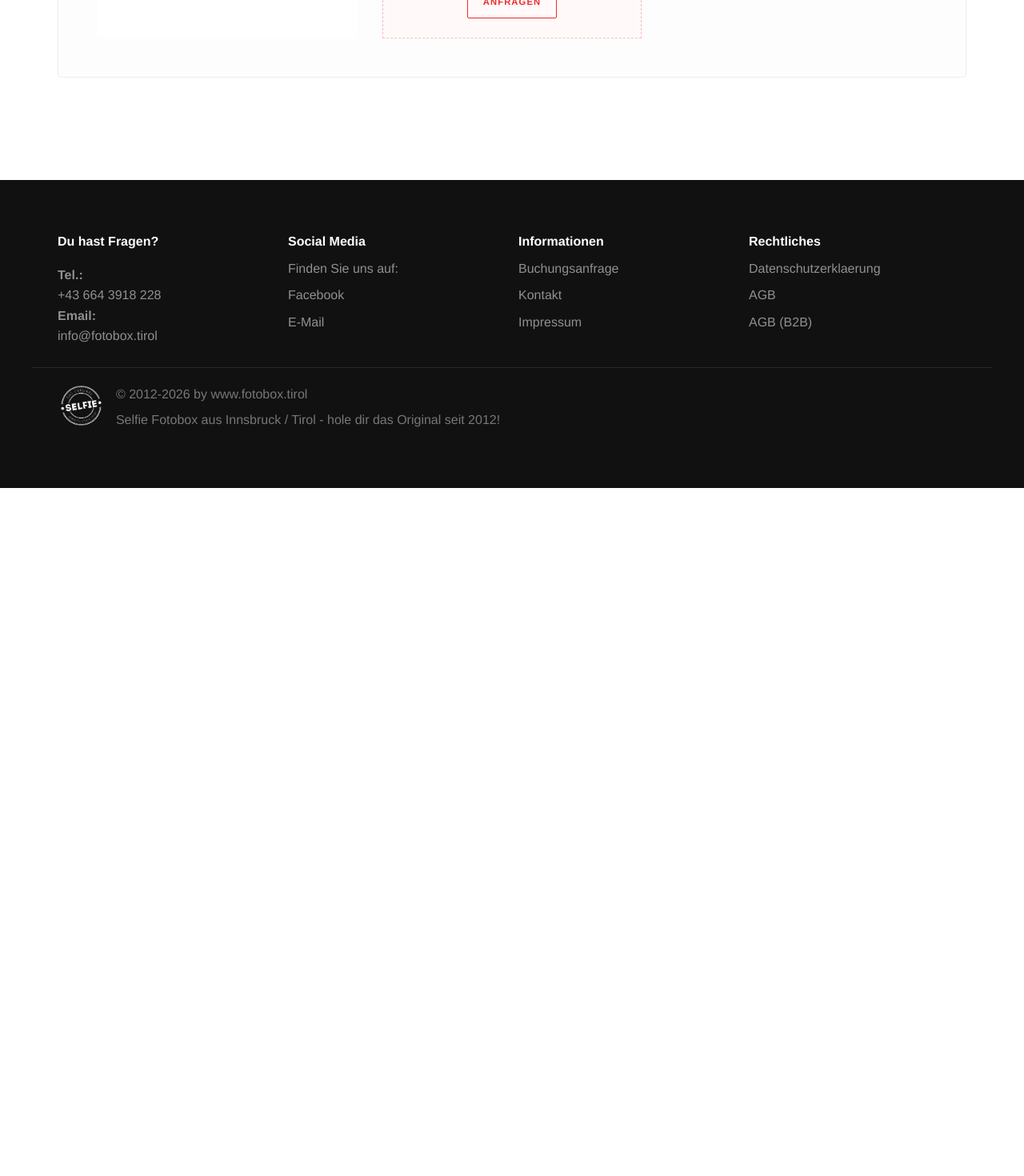
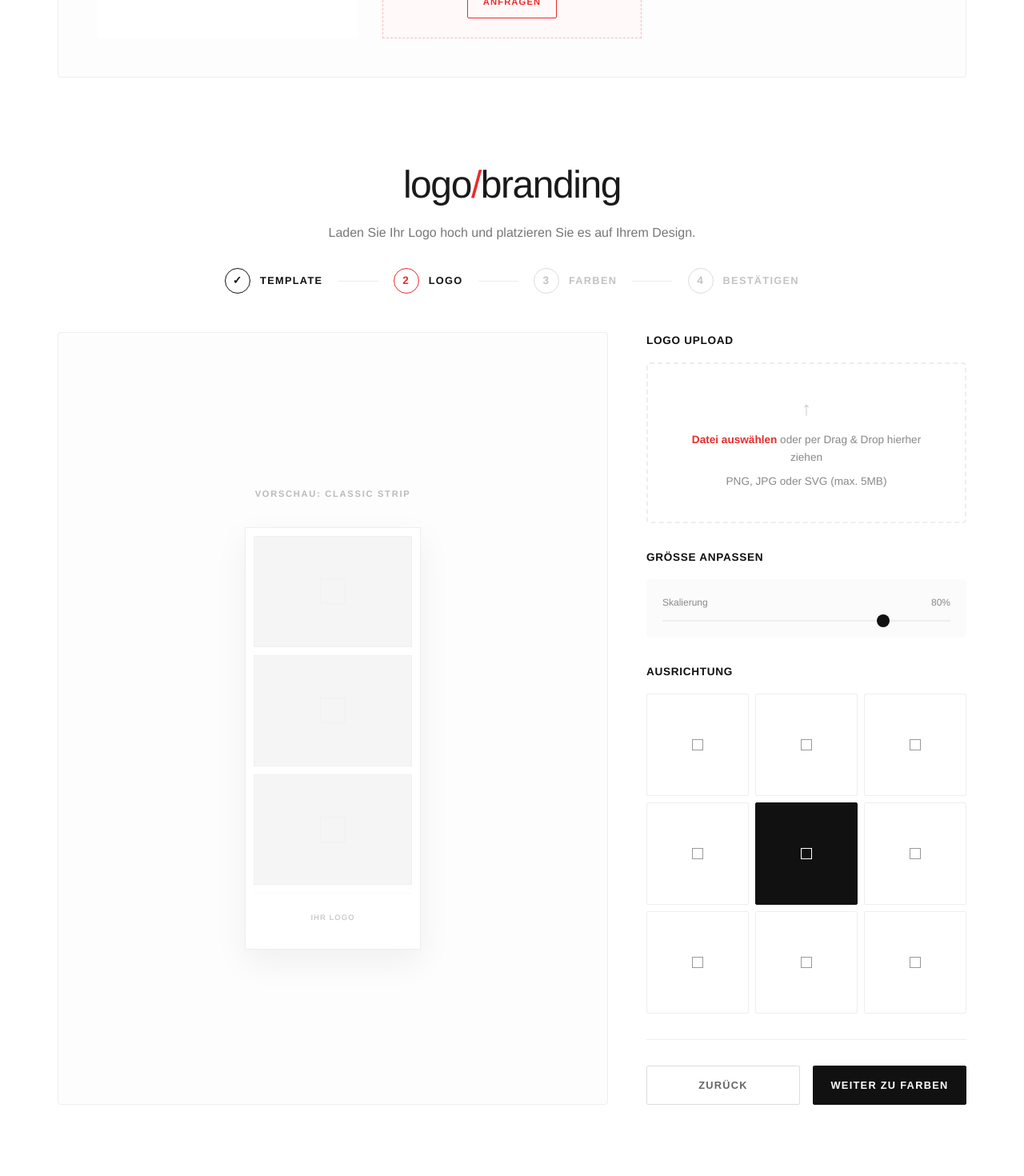
Before and after one commit to Blitzi9188/fotobox.tirol, a Next.js app: page /vorlagen-test in a window 1280 px wide. Shown: the part 1860-3330 px from the top of the page at 80% size. Before the commit the page ends 2470 px from the top, so only its background shows below. Built offline with nearby package versions, Linux system fonts and the light colour scheme.

Commit message:
Add logo branding step to template test page

```diff
--- a/src/app/globals.css
+++ b/src/app/globals.css
@@ -2553,6 +2553,10 @@ footer {
   color: #111111;
 }
 
+.templates-test-step.completed {
+  color: #111111;
+}
+
 .templates-test-step-num {
   width: 32px;
   height: 32px;
@@ -2568,6 +2572,11 @@ footer {
 .templates-test-step.active .templates-test-step-num {
   border-color: var(--c-accent);
   color: var(--c-accent);
+}
+
+.templates-test-step.completed .templates-test-step-num {
+  border-color: #111111;
+  color: #111111;
 }
 
 .templates-test-line {
@@ -2869,6 +2878,268 @@ footer {
   text-decoration: none;
 }
 
+.templates-logo-test-section {
+  padding-top: 3rem;
+}
+
+.templates-logo-test-header {
+  padding: 1rem 0 2rem;
+  text-align: center;
+}
+
+.templates-logo-test-header h2 {
+  font-size: clamp(2.2rem, 4.5vw, 3rem);
+  margin-bottom: 0.5rem;
+  font-weight: 400;
+  letter-spacing: -0.03em;
+}
+
+.templates-logo-test-header p {
+  color: var(--c-text-light);
+  margin-bottom: 0;
+}
+
+.templates-logo-editor-grid {
+  display: grid;
+  grid-template-columns: minmax(0, 1fr) 400px;
+  gap: 3rem;
+  margin-bottom: 4rem;
+  min-height: 600px;
+}
+
+.templates-logo-preview-area {
+  background: #fdfdfd;
+  border: 1px solid #eeeeee;
+  border-radius: 4px;
+  display: flex;
+  flex-direction: column;
+  align-items: center;
+  justify-content: center;
+  padding: 4rem;
+}
+
+.templates-logo-preview-label {
+  font-size: 0.7rem;
+  font-weight: 700;
+  text-transform: uppercase;
+  letter-spacing: 0.15em;
+  color: #bbbbbb;
+  margin-bottom: 2rem;
+}
+
+.templates-logo-strip-preview {
+  width: 220px;
+  aspect-ratio: 1 / 2.4;
+  background: #ffffff;
+  box-shadow: 0 15px 40px rgba(0, 0, 0, 0.06);
+  border: 1px solid #eeeeee;
+  display: flex;
+  flex-direction: column;
+  padding: 10px;
+  gap: 10px;
+}
+
+.templates-logo-photo-placeholder {
+  flex: 1;
+  background: #f5f5f5;
+  border: 1px solid #f0f0f0;
+  display: flex;
+  align-items: center;
+  justify-content: center;
+}
+
+.templates-logo-photo-icon {
+  width: 32px;
+  height: 32px;
+  border: 1px solid rgba(0, 0, 0, 0.08);
+  opacity: 0.2;
+}
+
+.templates-logo-display-zone {
+  height: 60px;
+  border-top: 1px solid #f9f9f9;
+  display: flex;
+  align-items: center;
+  justify-content: center;
+  overflow: hidden;
+}
+
+.templates-logo-placeholder-text {
+  color: #cccccc;
+  font-size: 0.6rem;
+  letter-spacing: 0.1em;
+  font-weight: 700;
+}
+
+.templates-logo-controls-panel {
+  display: flex;
+  flex-direction: column;
+  gap: 2rem;
+}
+
+.templates-logo-control-group {
+  display: flex;
+  flex-direction: column;
+  gap: 1rem;
+}
+
+.templates-logo-control-label {
+  font-size: 0.85rem;
+  font-weight: 700;
+  text-transform: uppercase;
+  letter-spacing: 0.05em;
+  color: #111111;
+}
+
+.templates-logo-upload-box {
+  border: 2px dashed #eeeeee;
+  border-radius: 4px;
+  padding: 2.5rem;
+  text-align: center;
+  transition: all 0.2s ease;
+  cursor: pointer;
+}
+
+.templates-logo-upload-box:hover {
+  border-color: var(--c-accent);
+  background: #fff9f9;
+}
+
+.templates-logo-upload-icon {
+  width: 32px;
+  height: 32px;
+  margin: 0 auto 0.75rem;
+  color: #cccccc;
+  font-size: 1.5rem;
+  line-height: 32px;
+}
+
+.templates-logo-upload-box p {
+  margin: 0;
+  font-size: 0.85rem;
+  color: #888888;
+}
+
+.templates-logo-upload-box p span {
+  color: var(--c-accent);
+  font-weight: 600;
+}
+
+.templates-logo-upload-hint {
+  font-size: 0.7rem;
+  margin-top: 0.5rem !important;
+}
+
+.templates-logo-setting-row {
+  display: flex;
+  flex-direction: column;
+  gap: 0.75rem;
+  padding: 1.25rem;
+  background: #fbfbfb;
+  border-radius: 4px;
+}
+
+.templates-logo-setting-head {
+  display: flex;
+  justify-content: space-between;
+  font-size: 0.75rem;
+  color: #888888;
+}
+
+.templates-logo-range-slider {
+  -webkit-appearance: none;
+  appearance: none;
+  width: 100%;
+  height: 2px;
+  background: #eeeeee;
+  outline: none;
+}
+
+.templates-logo-range-slider::-webkit-slider-thumb {
+  -webkit-appearance: none;
+  appearance: none;
+  width: 16px;
+  height: 16px;
+  border-radius: 50%;
+  background: #111111;
+  cursor: pointer;
+}
+
+.templates-logo-position-grid {
+  display: grid;
+  grid-template-columns: repeat(3, 1fr);
+  gap: 0.5rem;
+}
+
+.templates-logo-pos-btn {
+  aspect-ratio: 1;
+  border: 1px solid #eeeeee;
+  background: #ffffff;
+  border-radius: 2px;
+  display: flex;
+  align-items: center;
+  justify-content: center;
+  cursor: pointer;
+}
+
+.templates-logo-pos-btn span {
+  width: 14px;
+  height: 14px;
+  border: 1px solid currentColor;
+  color: #999999;
+}
+
+.templates-logo-pos-btn.active {
+  border-color: #111111;
+  background: #111111;
+}
+
+.templates-logo-pos-btn.active span {
+  color: #ffffff;
+}
+
+.templates-logo-actions-footer {
+  margin-top: auto;
+  display: flex;
+  gap: 1rem;
+  padding-top: 2rem;
+  border-top: 1px solid #eeeeee;
+}
+
+.templates-logo-btn {
+  flex: 1;
+  padding: 1rem;
+  border-radius: 2px;
+  font-size: 0.8rem;
+  font-weight: 700;
+  text-transform: uppercase;
+  letter-spacing: 0.1em;
+  cursor: pointer;
+  transition: all 0.2s ease;
+}
+
+.templates-logo-btn-secondary {
+  background: #ffffff;
+  border: 1px solid #dddddd;
+  color: #666666;
+}
+
+.templates-logo-btn-secondary:hover {
+  border-color: #111111;
+  color: #111111;
+}
+
+.templates-logo-btn-primary {
+  background: #111111;
+  border: 1px solid #111111;
+  color: #ffffff;
+}
+
+.templates-logo-btn-primary:hover {
+  background: var(--c-accent);
+  border-color: var(--c-accent);
+}
+
 @media (max-width: 900px) {
   .templates-test-gallery {
     padding: 1.5rem;
@@ -2882,6 +3153,10 @@ footer {
   .templates-test-line {
     display: none;
   }
+
+  .templates-logo-editor-grid {
+    grid-template-columns: 1fr;
+  }
 }
 
 @media (max-width: 640px) {
--- a/src/app/vorlagen-test/page.tsx
+++ b/src/app/vorlagen-test/page.tsx
@@ -129,6 +129,101 @@ export default async function VorlagenTestPage() {
             </article>
           </div>
         </section>
+
+        <section className="container templates-logo-test-section">
+          <div className="templates-logo-test-header">
+            <h2>
+              logo<span className="accent-slash">/</span>
+              <span>branding</span>
+            </h2>
+            <p>Laden Sie Ihr Logo hoch und platzieren Sie es auf Ihrem Design.</p>
+          </div>
+
+          <div className="templates-test-steps">
+            <div className="templates-test-step completed">
+              <div className="templates-test-step-num">✓</div>
+              <span>Template</span>
+            </div>
+            <div className="templates-test-line" />
+            <div className="templates-test-step active">
+              <div className="templates-test-step-num">2</div>
+              <span>Logo</span>
+            </div>
+            <div className="templates-test-line" />
+            <div className="templates-test-step">
+              <div className="templates-test-step-num">3</div>
+              <span>Farben</span>
+            </div>
+            <div className="templates-test-line" />
+            <div className="templates-test-step">
+              <div className="templates-test-step-num">4</div>
+              <span>Bestätigen</span>
+            </div>
+          </div>
+
+          <div className="templates-logo-editor-grid">
+            <div className="templates-logo-preview-area">
+              <span className="templates-logo-preview-label">Vorschau: Classic Strip</span>
+              <div className="templates-logo-strip-preview">
+                <div className="templates-logo-photo-placeholder">
+                  <div className="templates-logo-photo-icon" />
+                </div>
+                <div className="templates-logo-photo-placeholder">
+                  <div className="templates-logo-photo-icon" />
+                </div>
+                <div className="templates-logo-photo-placeholder">
+                  <div className="templates-logo-photo-icon" />
+                </div>
+                <div className="templates-logo-display-zone">
+                  <div className="templates-logo-placeholder-text">IHR LOGO</div>
+                </div>
+              </div>
+            </div>
+
+            <div className="templates-logo-controls-panel">
+              <div className="templates-logo-control-group">
+                <span className="templates-logo-control-label">Logo Upload</span>
+                <div className="templates-logo-upload-box">
+                  <div className="templates-logo-upload-icon">↑</div>
+                  <p><span>Datei auswählen</span> oder per Drag &amp; Drop hierher ziehen</p>
+                  <p className="templates-logo-upload-hint">PNG, JPG oder SVG (max. 5MB)</p>
+                </div>
+              </div>
+
+              <div className="templates-logo-control-group">
+                <span className="templates-logo-control-label">Größe anpassen</span>
+                <div className="templates-logo-setting-row">
+                  <div className="templates-logo-setting-head">
+                    <span>Skalierung</span>
+                    <span>80%</span>
+                  </div>
+                  <input type="range" className="templates-logo-range-slider" min="10" max="100" value="80" readOnly />
+                </div>
+              </div>
+
+              <div className="templates-logo-control-group">
+                <span className="templates-logo-control-label">Ausrichtung</span>
+                <div className="templates-logo-position-grid">
+                  {Array.from({ length: 9 }).map((_, index) => (
+                    <button
+                      type="button"
+                      key={index}
+                      className={`templates-logo-pos-btn ${index === 4 ? "active" : ""}`}
+                      aria-label={`Position ${index + 1}`}
+                    >
+                      <span />
+                    </button>
+                  ))}
+                </div>
+              </div>
+
+              <div className="templates-logo-actions-footer">
+                <button type="button" className="templates-logo-btn templates-logo-btn-secondary">Zurück</button>
+                <button type="button" className="templates-logo-btn templates-logo-btn-primary">Weiter zu Farben</button>
+              </div>
+            </div>
+          </div>
+        </section>
       </main>
       <SiteFooter content={content} />
     </>
```
